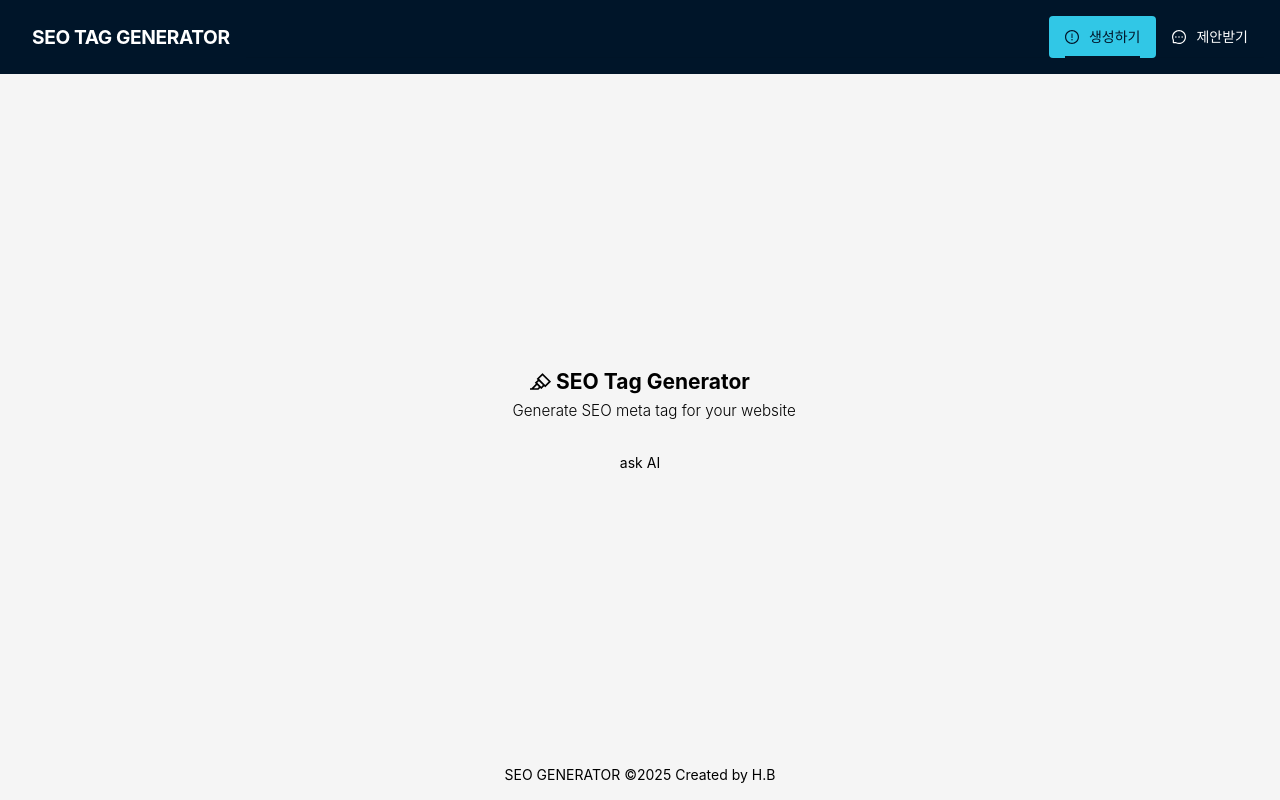
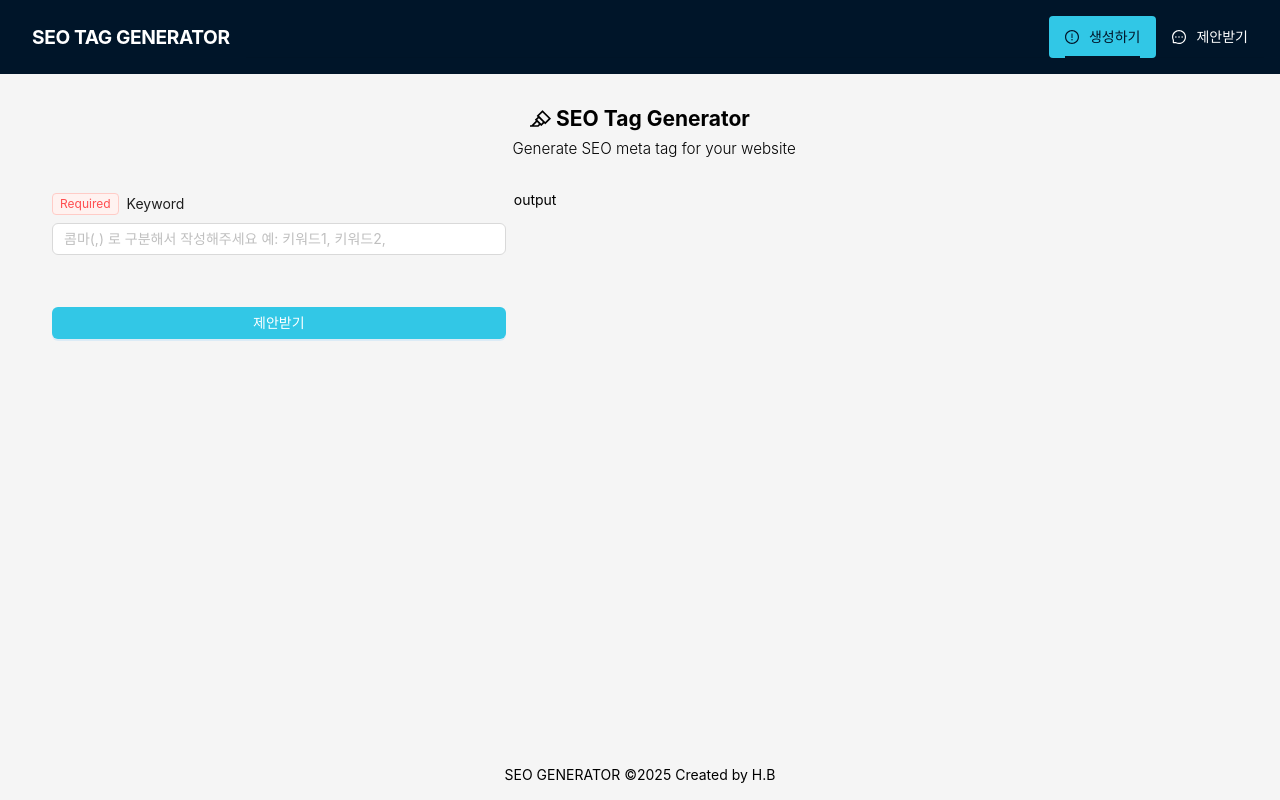
Before and after one commit to hotteokButler/seo_generator, a Next.js app: page /ask_ai in a window 1280 px wide. Built offline with nearby package versions, Linux system fonts and the light colour scheme; what @ant-design/nextjs-registry would draw is missing.

Commit message:
Style : 제안받기 페이지 input ui 추가

```diff
--- a/src/app/ask_ai/page.tsx
+++ b/src/app/ask_ai/page.tsx
@@ -1,5 +1,22 @@
+'use client';
+
+import { Col, Row } from 'antd';
 import React from 'react';
 
+import styles from '@/asset/css/custom.module.css';
+import AIInputField from '@/components/ai-input-field';
+
 export default function Page() {
-	return <div>ask AI</div>;
+	return (
+		<div className={styles.main_wrapper}>
+			<Row wrap={true} gutter={[8, 8]} style={{ flex: 'auto' }}>
+				<Col xs={{ flex: '100%' }} md={{ flex: '39%' }}>
+					<AIInputField />
+				</Col>
+				<Col xs={{ flex: '100%' }} md={{ flex: '59%' }}>
+					output
+				</Col>
+			</Row>
+		</div>
+	);
 }
--- a/src/asset/css/custom.module.css
+++ b/src/asset/css/custom.module.css
@@ -47,3 +47,11 @@
 	height: auto;
 	overflow: visible;
 }
+
+/* button */
+.submit_btn {
+	width: 100%;
+	padding: 0.5rem 1rem;
+	background: #32c7e6;
+	margin: 2em auto;
+}
--- a/src/asset/css/main-layout.module.css
+++ b/src/asset/css/main-layout.module.css
@@ -40,6 +40,8 @@
 	justify-content: center;
 	align-items: center;
 	width: 100%;
+	max-width: 1240px;
+	margin: 0 auto;
 	padding: 1rem 2rem;
 	display: flex;
 	background: rgb(255 255 255 / 0.5%);
--- /dev/null
+++ b/src/components/ai-input-field.tsx
@@ -0,0 +1,25 @@
+import { Button, Form, Input } from 'antd';
+import React from 'react';
+
+import style from '@/asset/css/custom.module.css';
+
+import CustomizeRequiredMark from './required-mark';
+
+export default function AIInputField() {
+	const [form] = Form.useForm();
+
+	return (
+		<Form layout='vertical' form={form} requiredMark={CustomizeRequiredMark}>
+			<Form.Item name='keyword' label='Keyword' rules={[{ required: true, message: '키워드를 콤마(,)로 구분하여 입력해 주세요' }]}>
+				<Input placeholder='콤마(,) 로 구분해서 작성해주세요 예: 키워드1, 키워드2,' />
+			</Form.Item>
+
+			{/* submit */}
+			<Form.Item>
+				<Button type='primary' className={style.submit_btn}>
+					제안받기
+				</Button>
+			</Form.Item>
+		</Form>
+	);
+}
```
Also changed, not shown: src/components/input-field.tsx (+5 -3 lines).
